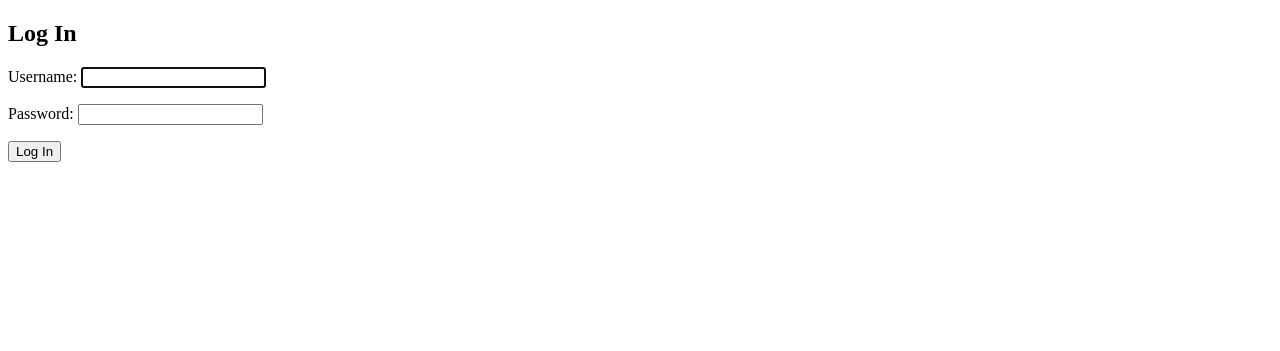
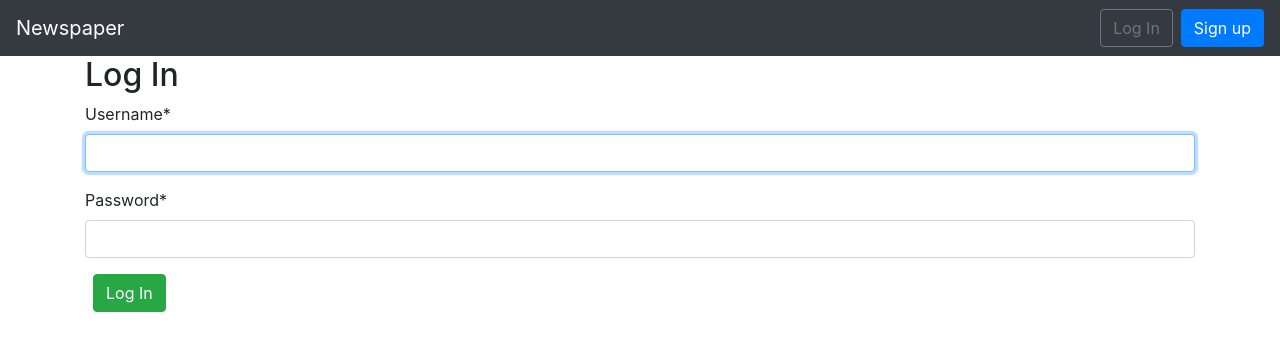
Before and after one commit to Anfercode/django-practice, a Django app: page /accounts/login/ in a window 1280 px wide. Shown: the top 351 px of the page. Run offline with Django 3.2, Linux system fonts and the light colour scheme; some libraries are stand-ins or nearby versions.

Commit message:
Adding bootstrap to the templates

```diff
--- a/templates/base.html
+++ b/templates/base.html
@@ -4,13 +4,56 @@
 <head>
     <meta charset="utf-8">
     <title>{% block title %}Newspaper App{% endblock title %}</title>
+    <meta name="viewport" content="width=device-width,
+initial-scale=1, shrink-to-fit=no">
+    <!-- Bootstrap CSS -->
+    <link href="https://stackpath.bootstrapcdn.com/bootstrap/4.5.0/css/bootstrap.min.css" rel="stylesheet">
 </head>
 
 <body>
-    <main>
-        {% block content %}
-        {% endblock content %}
-    </main>
-</body>
+
+    <body>
+        <nav class="navbar navbar-expand-lg navbar-dark bg-dark">
+            <a class="navbar-brand" href="{% url 'home' %}">Newspaper</a>
+            <button class="navbar-toggler" type="button" data-toggle="collapse" data-target="#navbarSupportedContent"
+                aria-controls="navbarSupportedContent" aria-expanded="false" aria-label="Toggle navigation">
+                <span class="navbar-toggler-icon"></span>
+            </button>
+            <div class="collapse navbar-collapse" id="navbarSupportedContent">
+                {% if user.is_authenticated %}
+                <ul class="navbar-nav ml-auto">
+                    <li class="nav-item">
+                        <a class="nav-link dropdown-toggle" href="#" id="navbarDropdown" role="button"
+                            data-toggle="dropdown" aria-haspopup="true" aria-expanded="false">
+                            {{ user.username }}
+                        </a>
+                        <div class="dropdown-menu dropdown-menu-lg-right" aria-labelledby="navbarDropdown">
+                            <a class="dropdown-item" href="{% url 'password_change'%}">Change password</a>
+                            <div class="dropdown-divider"></div>
+                            <a class="dropdown-item" href="{% url 'logout' %}">
+                                Log Out</a>
+                        </div>
+                    </li>
+                </ul>
+                {% else %}
+                <form class="form-inline ml-auto">
+                    <a href="{% url 'login' %}" class="btn btn-outline-secondary">
+                        Log In</a>
+                    <a href="{% url 'signup' %}" class="btn btn-primary ml-2">
+                        Sign up</a>
+                </form>
+                {% endif %}
+            </div>
+        </nav>
+        <main>
+            <div class="container">
+                {% block content %}
+                {% endblock content %}
+            </div>
+        </main>
+        <script src="https://code.jquery.com/jquery-3.5.1.slim.min.js"></script>
+        <script src="https://cdn.jsdelivr.net/npm/popper.js@1.16.0/dist/umd/popper.min.js"></script>
+        <script src="https://stackpath.bootstrapcdn.com/bootstrap/4.5.0/js/bootstrap.min.js"></script>
+    </body>
 
 </html>
--- a/templates/registration/login.html
+++ b/templates/registration/login.html
@@ -1,12 +1,12 @@
 {% extends 'base.html' %}
-
+{% load crispy_forms_tags %}
 {% block title %}Log In{% endblock title %}
 
 {% block content %}
 <h2>Log In</h2>
 <form method="post">
     {% csrf_token %}
-    {{ form.as_p }}
-    <button type="submit">Log In</button>
+    {{ form|crispy }}
+    <button class="btn btn-success ml-2" type="submit">Log In</button>
 </form>
 {% endblock content %}
--- a/templates/registration/signup.html
+++ b/templates/registration/signup.html
@@ -1,12 +1,12 @@
 {% extends 'base.html' %}
-
+{% load crispy_forms_tags %}
 {% block title %}Sign Up{% endblock title %}
 
 {% block content %}
 <h2>Sign Up</h2>
 <form method="post">
     {% csrf_token %}
-    {{ form.as_p }}
-    <button type="submit">Sign Up</button>
+    {{ form|crispy }}
+    <button class="btn btn-success ml-2" type="submit">Log In</button>
 </form>
 {% endblock content %}
```
Also changed, not shown: config/settings.py (+7 -0 lines), db.sqlite3, 2 other files.
